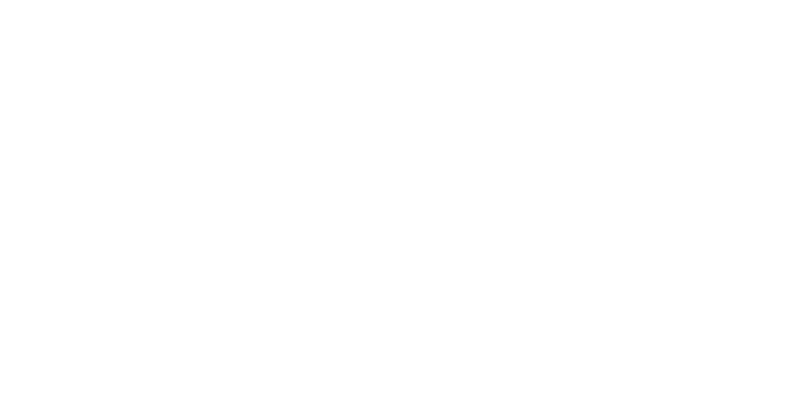
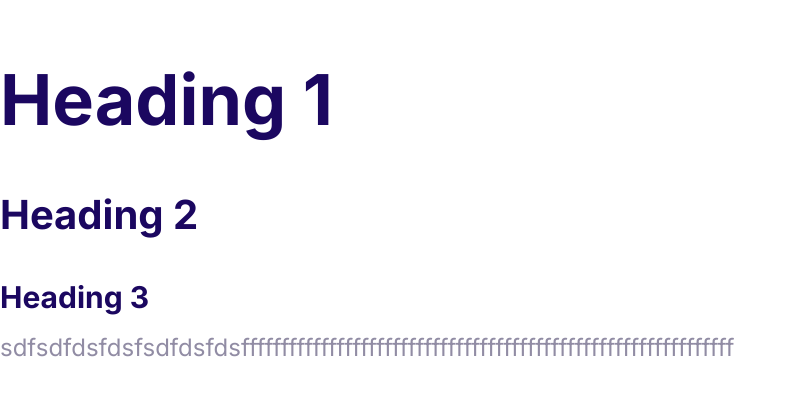
Before and after one commit to Ale-199/Moshify, a plain HTML site: page index.html in a window 1280 px wide. Shown: the whole page, without its empty margins (0-796 px from the left). Drawn offline with Linux system fonts and the light colour scheme.

Commit message:
Define the styles for the fonts.

```diff
--- a/CSS/styles.css
+++ b/CSS/styles.css
@@ -1,7 +1,90 @@
+/*
+The CSS :root pseudo-class selector is used to select the highest-level
+parent of a given specification. In the HTML specification, the :root is
+ essentially equivalent to the html selector
+ */
+
+/*
+ Color Palette
+-Primary
+-Secondary
+-Accent
+*/
 :root {
-    --color-primary:#2584ff;
-    --color-secondary:#00d9ff;
-    --color-accent: #ff3400;
-    --color-headings:#1b0760;
-    --color-body:#918ca4;
+  --color-primary: #2584ff;
+  --color-secondary: #00d9ff;
+  --color-accent: #ff3400;
+  --color-headings: #1b0760;
+  --color-body: #918ca4;
 }
+
+/*by default it is going to be 16px. This is set by the browser*/
+html {
+  /* 62.5% * 16px = 10px */
+  font-size: 62.5%;
+}
+
+body {
+  font-family: Inter, Arial, Helvetica, sans-serif;
+  font-size: 2.4rem;
+  line-height: 1.5; /*this mean one and half times the current font size*/
+  color: var(--color-body);
+}
+
+h1,
+h2,
+h3 {
+  color: var(--color-headings);
+  margin-bottom: 1rem;
+}
+
+h1 {
+  /* 1 X font size of the htmk element
+    "1 rem = 16px"
+
+    in this case 1 rem = 10px. because in the html element we set the font-size to 62.5%
+  */
+  font-size: 7rem;
+}
+
+h2 {
+  /*Reason why not using the px instead of using rem is because pixels are absolute unites. They are
+    not flexible. So if the user change the default font size in their browser, our webpage is not going to
+    reflect that change.
+    */
+  font-size: 4rem;
+}
+
+h3 {
+  font-size: 3rem;
+}
+
+p {
+  /*
+    "Margin collapsing"
+    Previsouly, the margin below the heading and the margin above the paragraph are collapsed into 24px.
+    This way, we let the heading decide the margin above the paragraph
+    */
+  margin-top: 0;
+}
+
+/*a media query for screens that are larger than 1024 pixels. This is kind of a standard breakpoint that
+a lot frameworks like bootstrap and tailwind IOS
+*/
+@media screen and (min-width: 1024px){
+    body{
+        font-size: 1.8 rem;
+    }
+
+    h1{
+        font-size: 8 rem;
+    }
+
+    h2{
+        font-size: 4 rem;
+    }
+
+    h3{
+        font-size: 2.4 rem;
+    }
+}
--- a/index.html
+++ b/index.html
@@ -7,8 +7,17 @@
     <title>Document</title>
     <link rel="stylesheet" href="CSS/normalize.css" />
     <link rel="stylesheet" href="CSS/styles.css" />
+    <link rel="preconnect" href="https://fonts.googleapis.com" />
+    <link rel="preconnect" href="https://fonts.gstatic.com" crossorigin />
+    <link
+      href="https://fonts.googleapis.com/css2?family=Inter:wght@400;700&display=swap"
+      rel="stylesheet"
+    />
   </head>
   <body>
-
+    <h1>Heading 1</h1>
+    <h2>Heading 2</h2>
+    <h3>Heading 3</h3>
+    <p>sdfsdfdsfdsfsdfdsfdsffffffffffffffffffffffffffffffffffffffffffffffffffffffffffffff</p>
   </body>
 </html>
```
